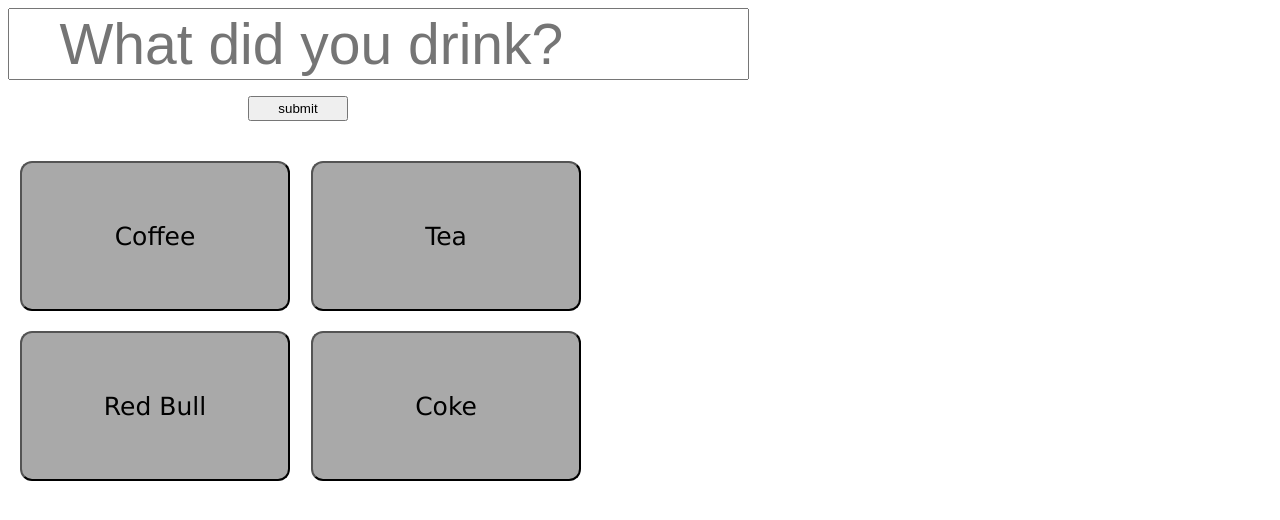
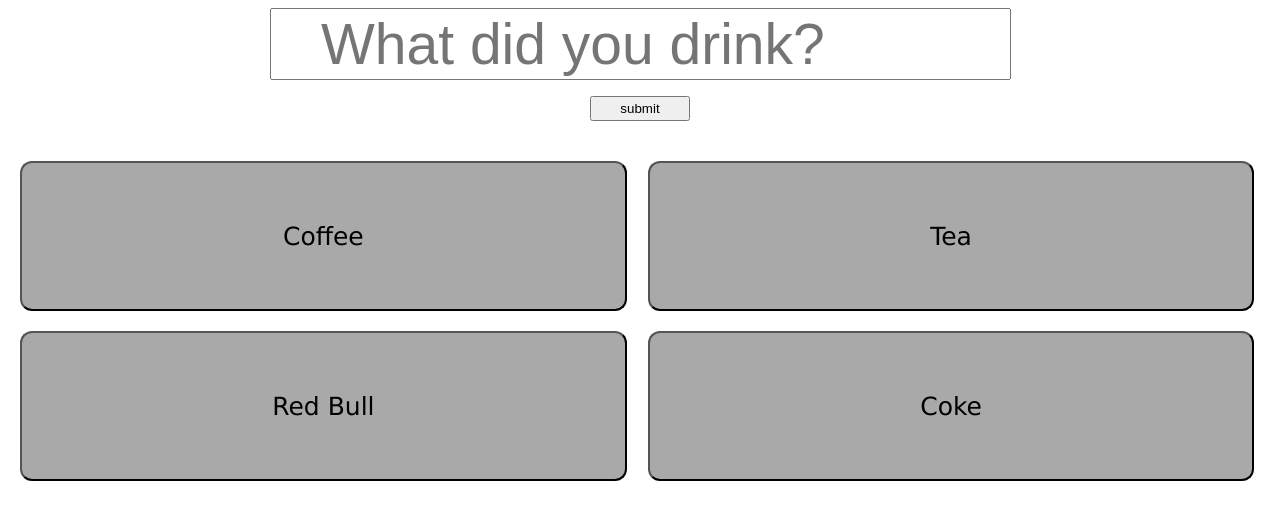
Before and after one commit to thorntonuhl/LiquidCals, a plain HTML site: page search_page.html in a window 1280 px wide. Drawn offline with Linux system fonts and the light colour scheme.

Commit message:
element dimensions no longer hardcoded

```diff
--- a/search_page.css
+++ b/search_page.css
@@ -1,25 +1,27 @@
-#search_button{font-size: 57;}
+#form_row{width:100%; text-align: center; background-color:white}
 
-#submit_row{width:600px; height:30px; background-color: #white;}
+#search_button{font-size: 57; align-self:center}
 
-#submit_button{width: 100; height: 25; margin:0px 50px 150px 240px;}
+#submit_row{width:100%; height:30px; background-color: white; text-align: center;}
+
+#submit_button{width: 100; height: 25; top:50%; left:50%;}
 
 
 
-#first_row {width:600px; height:170px; background-color: #white;}
+#first_row {width:100%; height:170px; background-color: white;}
 
-#drink_1{width:270px; height:150px; margin: 35px 5px 5px 12px; background-color: darkgrey; font-family: Verdana; font-size: 25px; border-radius: 12px;}
-#drink_1:hover {width:270px; height:150px; margin: 35px 5px 5px 12px; background-color: grey; font-family: Verdana; font-size: 25px; border-radius: 12px;}
+#drink_1{width:48%; height:150px; margin: 35px 5px 5px 12px; background-color: darkgrey; font-family: Verdana; font-size: 25px; border-radius: 12px;}
+#drink_1:hover {width:48%; height:150px; margin: 35px 5px 5px 12px; background-color: #b0e0e6; font-family: Verdana; font-size: 25px; border-radius: 12px;}
 
-#drink_2{width:270px; height:150px; margin: 35px 5px 5px 12px; background-color: darkgrey; font-family: Verdana; font-size: 25px; border-radius: 12px;}
-#drink_2:hover{width:270px; height:150px; margin: 35px 5px 5px 12px; background-color: grey; font-family: Verdana; font-size: 25px; border-radius: 12px;}
+#drink_2{width:48%; height:150px; margin: 35px 5px 5px 12px; background-color: darkgrey; font-family: Verdana; font-size: 25px; border-radius: 12px;}
+#drink_2:hover{width:48%; height:150px; margin: 35px 5px 5px 12px; background-color: #b0e0e6; font-family: Verdana; font-size: 25px; border-radius: 12px;}
 
 
 
-#second_row {width:600px; height:170px; background-color: #white;}
+#second_row {width:100%; height:170px; background-color: white;}
 
-#drink_3{width:270px; height:150px; margin: 35px 5px 5px 12px; background-color: darkgrey; font-family: Verdana; font-size: 25px; border-radius: 12px;}
-#drink_3:hover{width:270px; height:150px; margin: 35px 5px 5px 12px; background-color: grey; font-family: Verdana; font-size: 25px; border-radius: 12px;}
+#drink_3{width:48%; height:150px; margin: 35px 5px 5px 12px; background-color: darkgrey; font-family: Verdana; font-size: 25px; border-radius: 12px;}
+#drink_3:hover{width:48%; height:150px; margin: 35px 5px 5px 12px; background-color: #b0e0e6; font-family: Verdana; font-size: 25px; border-radius: 12px;}
 
-#drink_4{width:270px; height:150px; margin: 35px 5px 5px 12px; background-color: darkgrey; font-family: Verdana; font-size: 25px; border-radius: 12px;}
-#drink_4:hover{width:270px; height:150px; margin: 35px 5px 5px 12px; background-color: grey; font-family: Verdana; font-size: 25px; border-radius: 12px;}
+#drink_4{width:48%; height:150px; margin: 35px 5px 5px 12px; background-color: darkgrey; font-family: Verdana; font-size: 25px; border-radius: 12px;}
+#drink_4:hover{width:48%; height:150px; margin: 35px 5px 5px 12px; background-color: #b0e0e6; font-family: Verdana; font-size: 25px; border-radius: 12px;}
--- a/search_page.html
+++ b/search_page.html
@@ -4,11 +4,14 @@
 
 <body>
 
+<div id = "form_row">
 
 <form>
-
   <input type="text" id="search_button" name="drink_choice" placeholder = "   What did you drink?" ><br>
 </form>
+
+</div>
+
 
 <div id = submit_row>
 
```
